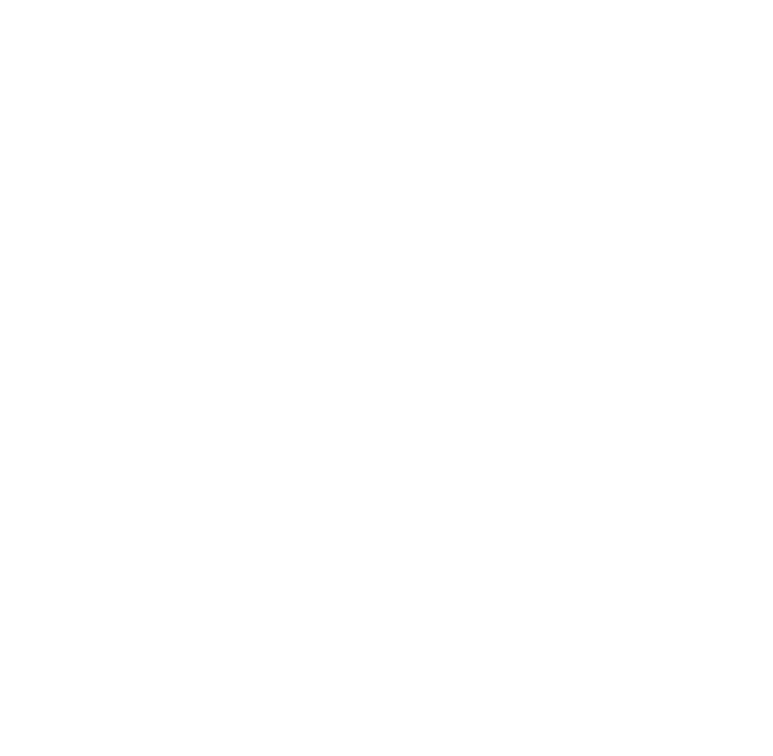
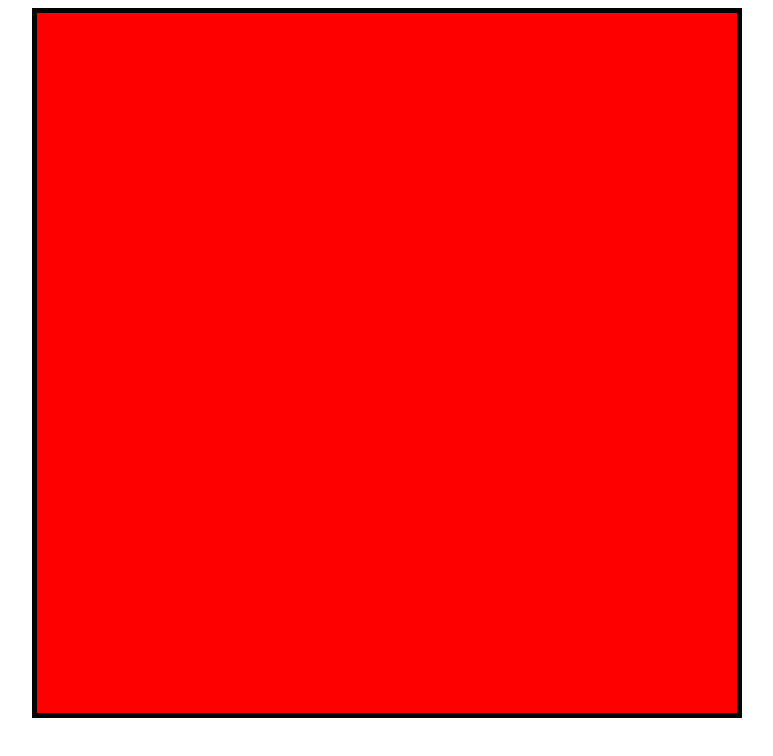
Before and after one commit to A4RO/etch-a-sketch, a plain HTML site: page index.html in a window 1280 px wide. Shown: the whole page, without its empty margins (253-1026 px from the left). Drawn offline with Linux system fonts and the light colour scheme.

Commit message:
Create 16x16 grid of boxes

```diff
--- a/index.html
+++ b/index.html
@@ -4,9 +4,10 @@
     <meta charset="UTF-8">
     <meta name="viewport" content="width=device-width, initial-scale=1.0">
     <title>Etch-a-sketch</title>
+    <link rel="stylesheet" href="styles.css"></link>
     <script src="script.js" defer></script>
 </head>
 <body>
-
+    <div id="grid-container"></div>
 </body>
 </html>
--- a/script.js
+++ b/script.js
@@ -0,0 +1,17 @@
+gridContainer = document.querySelector("#grid-container");
+
+for(let i = 0; i < 16; i++) {
+    for(let j = 0; j < 16; j++) {
+        newDiv = document.createElement("div");
+        newDiv.setAttribute("class", "grid-box");
+        gridContainer.appendChild(newDiv);
+        if(i % 2 === 0) {
+            newDiv.style = "background-color: red";
+        }
+        else {
+            newDiv.style = "background-color: blue";
+        }
+        //Box width and height should be container's size divided by amount of boxes
+        newDiv.style = `width: ${700/16}px; height: ${700/16}px; background-color: red;`
+    }
+}
--- /dev/null
+++ b/styles.css
@@ -0,0 +1,15 @@
+#grid-container {
+    display: flex;
+    flex-wrap: wrap;
+    width: 700px;
+    height: 700px;
+    border-color: black;
+    border-style: solid;
+    border-width: 5px;
+}
+
+body  {
+    display: flex;
+    justify-content: center;
+    align-items: center;
+}
```
